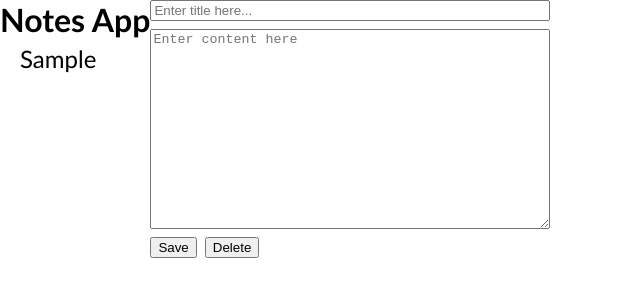
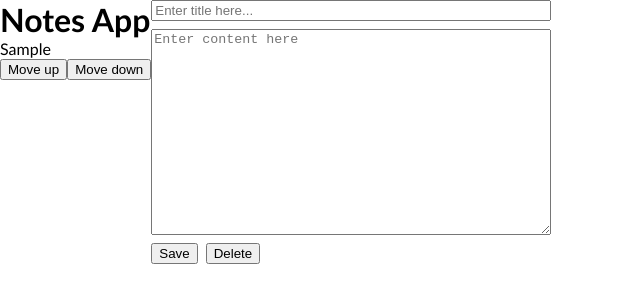
Before and after one commit to cedricmendoza02/paste-notes, a React (Create React App) app: page / in a window 1280 px wide. Both pictures are taken after typing "Sample", "Sample" into the empty fields and a click on the button "Save". Shown: the top 302 px of the page, without its empty margins (0-640 px from the left). Built offline with nearby package versions, Linux system fonts and the light colour scheme.

Commit message:
Refactored noteslist and app methods. Added buttons for sorting

```diff
--- a/src/App.css
+++ b/src/App.css
@@ -1,11 +1,7 @@
-* {
+html,
+*::before,
+*::after {
   box-sizing: border-box;
-}
-
-html,
-::before,
-::after {
-  box-sizing: inherit;
 }
 
 ul,
--- a/src/App.js
+++ b/src/App.js
@@ -5,7 +5,7 @@ import './App.css';
 function App(props) {
   let [title, setTitle] = useState("");
   let [content, setContent] = useState("");
-  let [list, updateList] = useState([]);
+  let [list, setList] = useState([]);
 
   function handleChange(e) {
     let field = e.target.tagName; // get the target tagname
@@ -18,7 +18,6 @@ function App(props) {
       setContent(e.target.value) :
       setTitle(e.target.value);
   }
-
   function handleItemClick(title, e) {
     list.forEach(elem => {
       if(elem.title === title) {
@@ -27,38 +26,30 @@ function App(props) {
       }
     })
   }
-
   function handleSave(e) {
     e.preventDefault();
-    const curList = list.slice(); // declare a local copy of list
+    // declare a local copy of list
+    const curList = list.slice();
+
     // Check if list already contains the title set
     let itemIndex = -1;
-    list.some((elem, i) => {
+    curList.some((elem, i) => {
       if(elem.title === title) {
         itemIndex = i;
         return true;
       }
       return false;
     })
-
     if(itemIndex > -1) {
       curList[itemIndex] = {title, content};
-      updateList(curList);
+      setList(curList);
       clearFields();
       return;
     }
-
-    /* Following functional programming principles,
-    declare a copy of the array without modifying the original array
-    if the original array is modified directly, it won't trigger re-render of the component
-    */
-    curList.push({title, content}); // add the new item to the end of the list
-    updateList(curList); // use the updateList method to update the state
-
-    // empty the fields
+    curList.push({title, content});
+    setList(curList);
     clearFields();
   }
-
   function handleDelete(e) {
     e.preventDefault();
     if(title === "") return;
@@ -74,16 +65,14 @@ function App(props) {
 
     if(itemIndex > -1) {
       curList.splice(itemIndex, 1)
-      updateList(curList);
+      setList(curList);
       clearFields();
     }
   }
-
   function clearFields() {
     setTitle("")
     setContent("")
   }
-
   return (
     <div className="app-wrapper">
       <div className="app-wrapper-noteslist">
--- a/src/components/button/Button.jsx
+++ b/src/components/button/Button.jsx
@@ -1,13 +1,13 @@
 import React from 'react'
 import './button.css'
 
-function Button(props) {
-    return props.value === "Save" ?
+function Button({value, onClick}) {
+    return value === "Save" ?
       (
-        <button onClick={props.onClick}>Save</button>
+        <button onClick={onClick}>Save</button>
       ) :
       (
-        <button onClick={props.onClick}>Delete</button>
+        <button onClick={onClick}>Delete</button>
       )
   }
 
--- a/src/components/noteslist/NotesList.jsx
+++ b/src/components/noteslist/NotesList.jsx
@@ -1,38 +1,22 @@
 import React from 'react';
 import './noteslist.css';
 
-function NoteItem({title}) {
+function NotesList({list, onClick}) {
+
+  const handleClick = (e) => {
+    let title = e.target.textContent;
+    onClick(title);
+  }
 
   return (
-    <li
-      className="note-item">{title}</li>
+    <div>
+      <ul onClick={handleClick}>
+        {list.map(({title},i) => <li key={i}>{title}</li>)}
+      </ul>
+      <button>Move up</button>
+      <button>Move down</button>
+    </div>
   )
 }
 
-function NotesList({list, onClick}) {
-
-    function handleClick(e) {
-      document.querySelectorAll(".note-item")
-      .forEach(item => {
-        item.classList.remove("active")
-      })
-      e.target.classList.add("active");
-      let title = e.target.innerHTML;
-      onClick(title);
-    }
-
-    return (
-      <ul
-        onClick={handleClick}
-        className="notes-list-wrapper">
-        {list.map(item => (
-          <NoteItem
-            key={item.title}
-            title={item.title}
-            content={item.content} />
-        ))}
-      </ul>
-    )
-  }
-
 export default NotesList;
```
